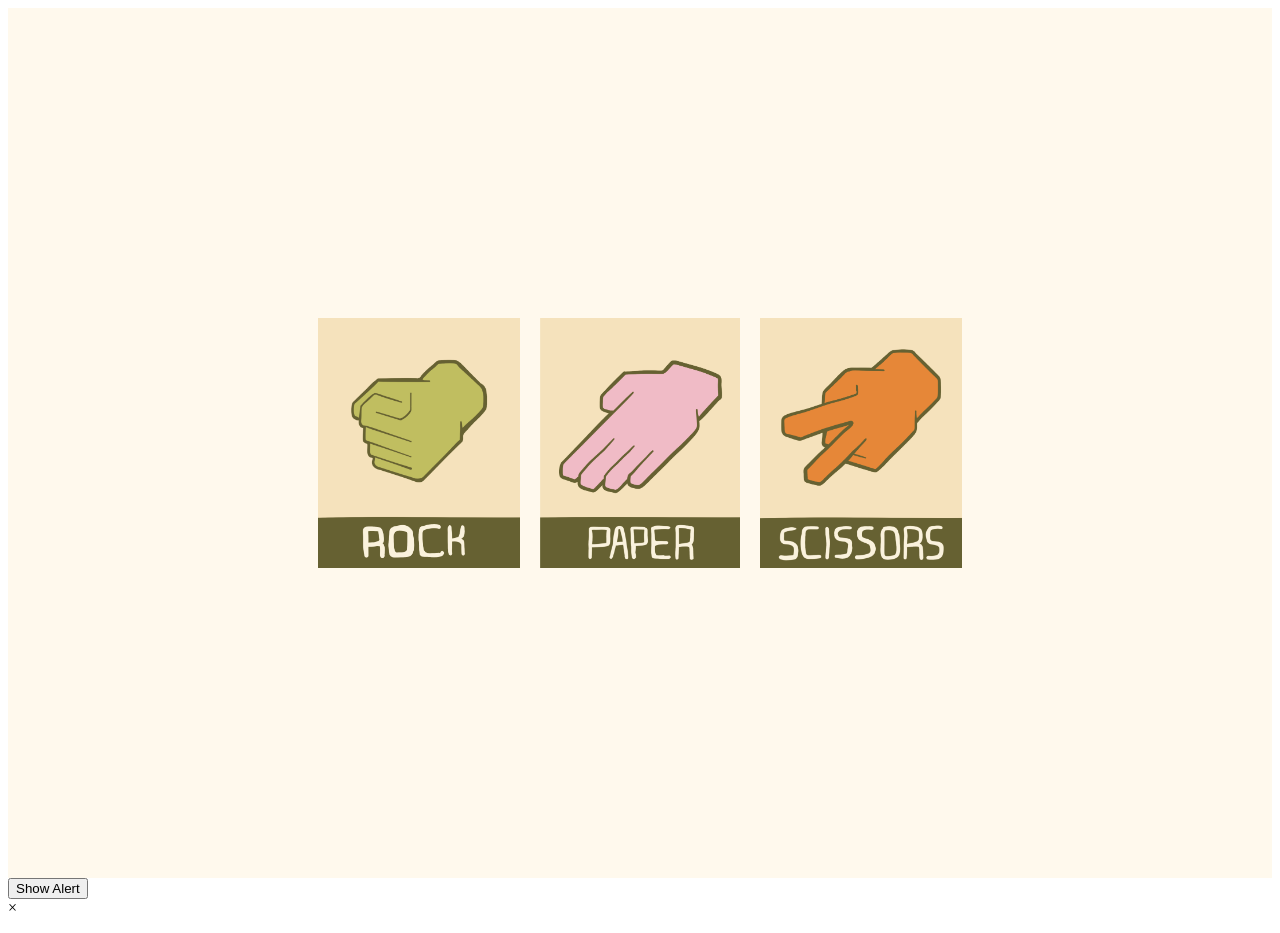
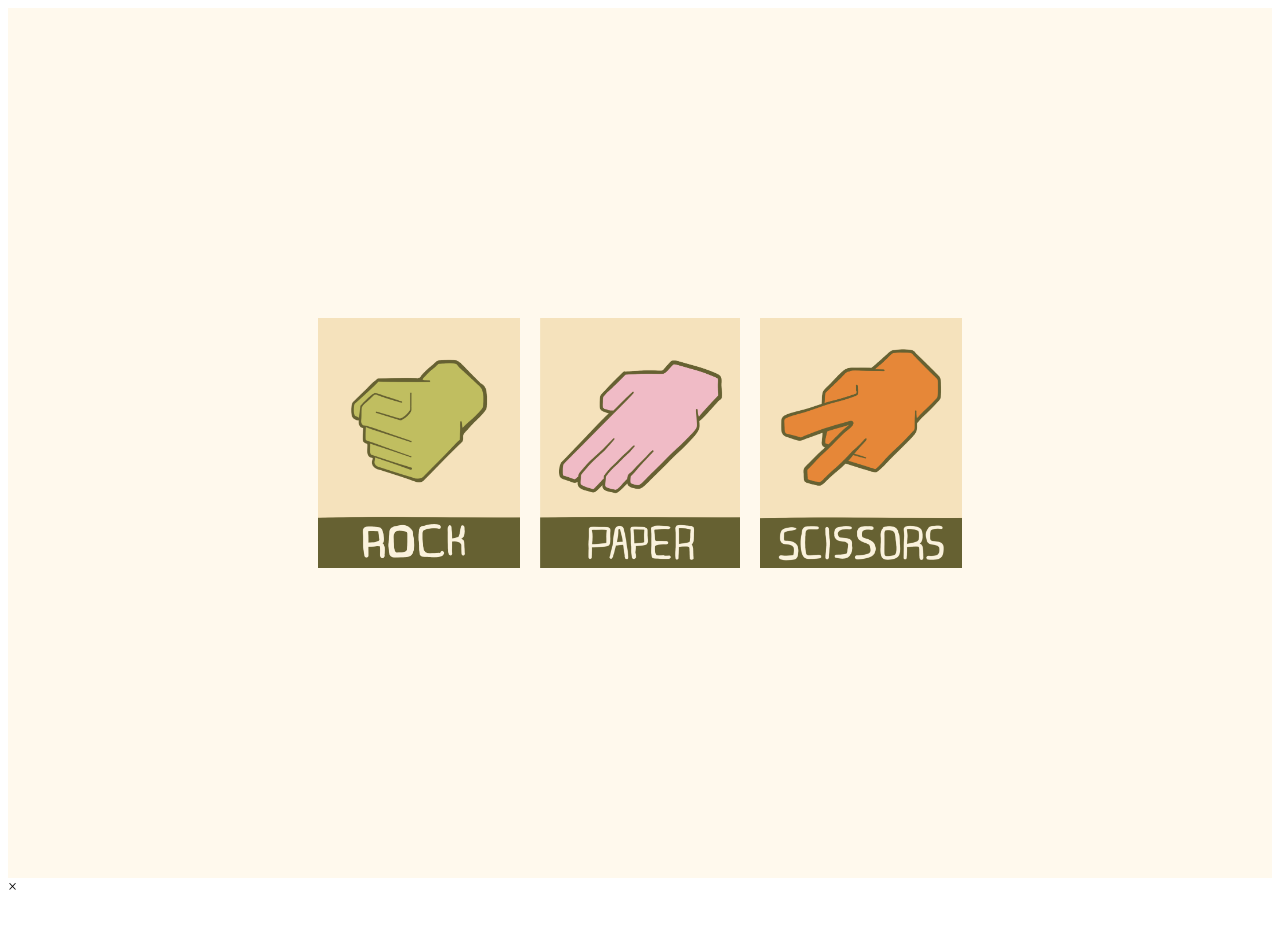
Before and after one commit to PavanaKaranam/JS-RockPaperScossorwomen, a plain HTML site: page index.html in a window 1280 px wide. After the commit the page ends 912 px from the top, so only its background shows below. Drawn offline with Linux system fonts and the light colour scheme.

Commit message:
deleted the extra button. added pictures to a folder.

```diff
--- a/index.html
+++ b/index.html
@@ -13,9 +13,7 @@
     <input type="image" src="./pictures/scissors.png" alt="scissors" height="250px" class="scissors">
     </div>
 
-    <button class="custom-button">
-        Show Alert
-    </button>
+
 </div>
 
 <div id="customAlertBox" class="custom-alert">
```
